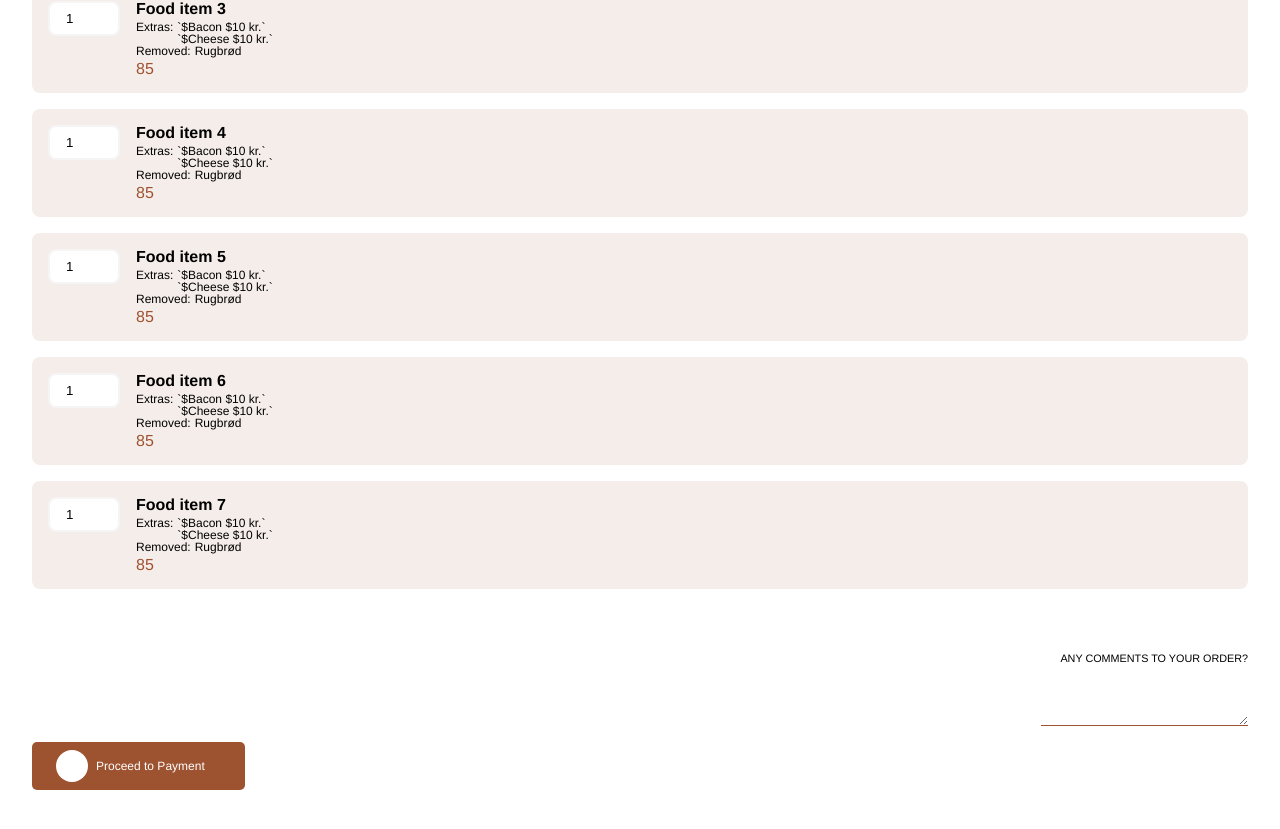
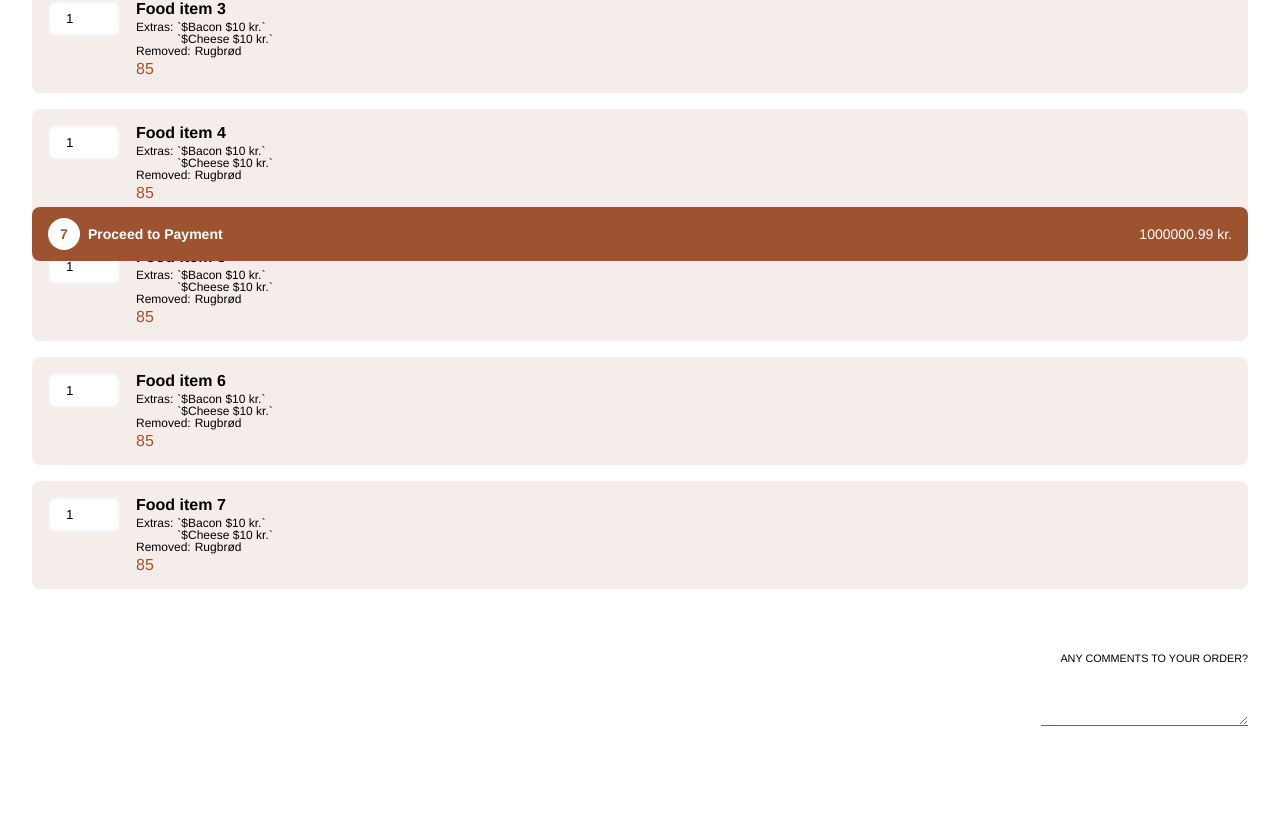
Before and after one commit to rasmusleth/odin-react-shopping-cart, a React (Vite) app: page /cart in a window 1280 px wide. Shown: the part 523-1352 px from the top of the page. Built offline with nearby package versions, Linux system fonts and the light colour scheme.

Commit message:
Add same cart button to cart page and move the component file to cart folder

```diff
--- a/src/components/Cart/Cart.jsx
+++ b/src/components/Cart/Cart.jsx
@@ -1,5 +1,6 @@
 import PropTypes from "prop-types";
 import styles from "./cart.module.css";
+import CartButton from "./CartButton";
 
 const CartItem = ({ item }) => {
   return (
@@ -114,21 +115,6 @@ const Cart = ({ cart }) => {
               name="orderComment"
             ></textarea>
           </div>
-          <form
-            className={styles.cartPaymentForm}
-            action="/cart/order-info"
-            method="get"
-          >
-            <button className={`btn btnPrimary ${styles.cartPaymentBtn}`}>
-              <div className={styles.cartPaymentLeft}>
-                <div className={styles.cartPaymentQuantity}>
-                  {cart.totalItems}
-                </div>
-                <p className={"cartPaymentText"}>Proceed to Payment</p>
-              </div>
-              <div className={"cartPaymentTotal"}>{cart.currentBill}</div>
-            </button>
-          </form>
           {!cart && (
             <div className={styles.cartEmptyContainer}>
               <p>Your cart is empty.</p>
@@ -139,6 +125,7 @@ const Cart = ({ cart }) => {
           )}
         </div>
       </div>
+      <CartButton cart={cart} />
     </>
   );
 };
--- a/src/components/Menu/CartButton.jsx
+++ b/src/components/Cart/CartButton.jsx
@@ -1,6 +1,6 @@
 import { Link } from "react-router-dom";
 import PropTypes from "prop-types";
-import styles from "../Cart/cart.module.css";
+import styles from "./cart.module.css";
 
 const CartButton = ({ cart }) => {
   console.log(cart);
--- a/src/components/Menu/Menu.jsx
+++ b/src/components/Menu/Menu.jsx
@@ -4,7 +4,7 @@ import MenuCategorySlider from "./MenuCategorySlider";
 import MenuCategorySection from "./MenuCategorySection";
 import MenuItemModal from "./MenuItemModal";
 import styles from "./menu.module.css";
-import CartButton from "./CartButton";
+import CartButton from "../Cart/CartButton";
 
 const Menu = ({ cart }) => {
   const [categories, setCategories] = useState([]);
```
